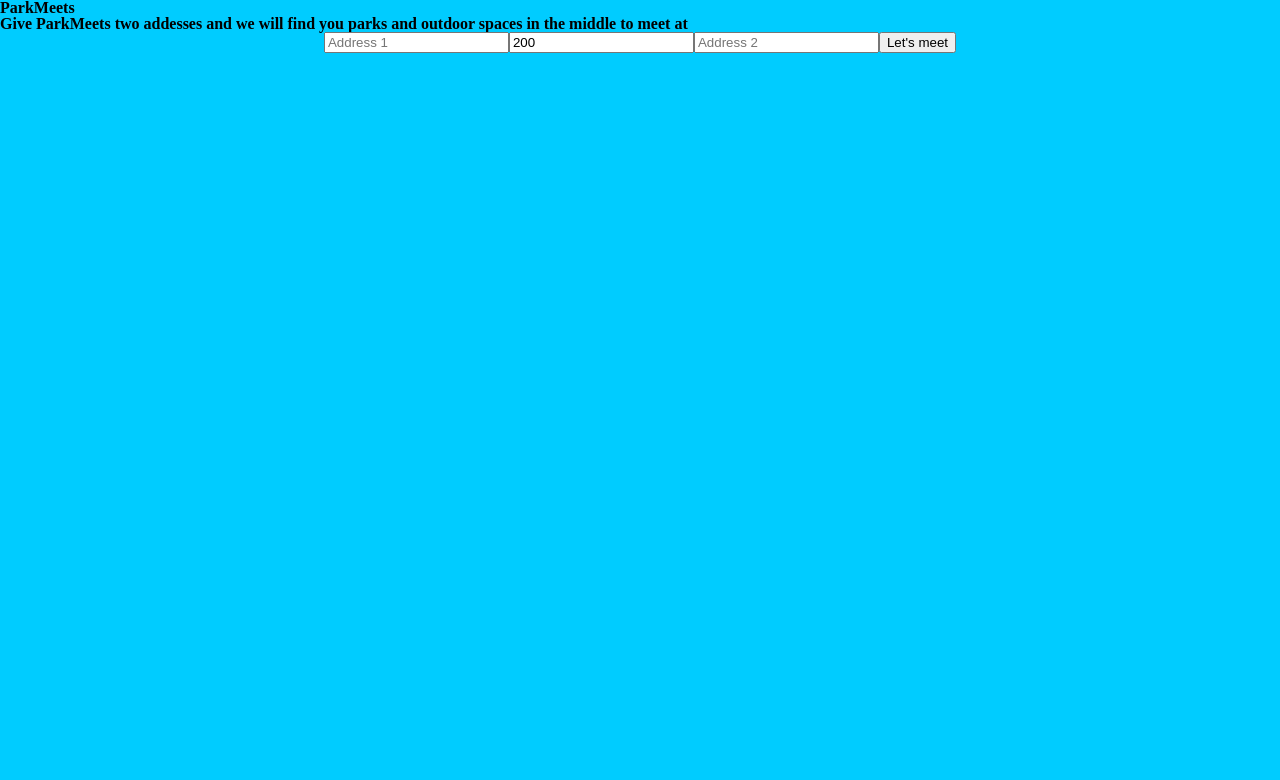
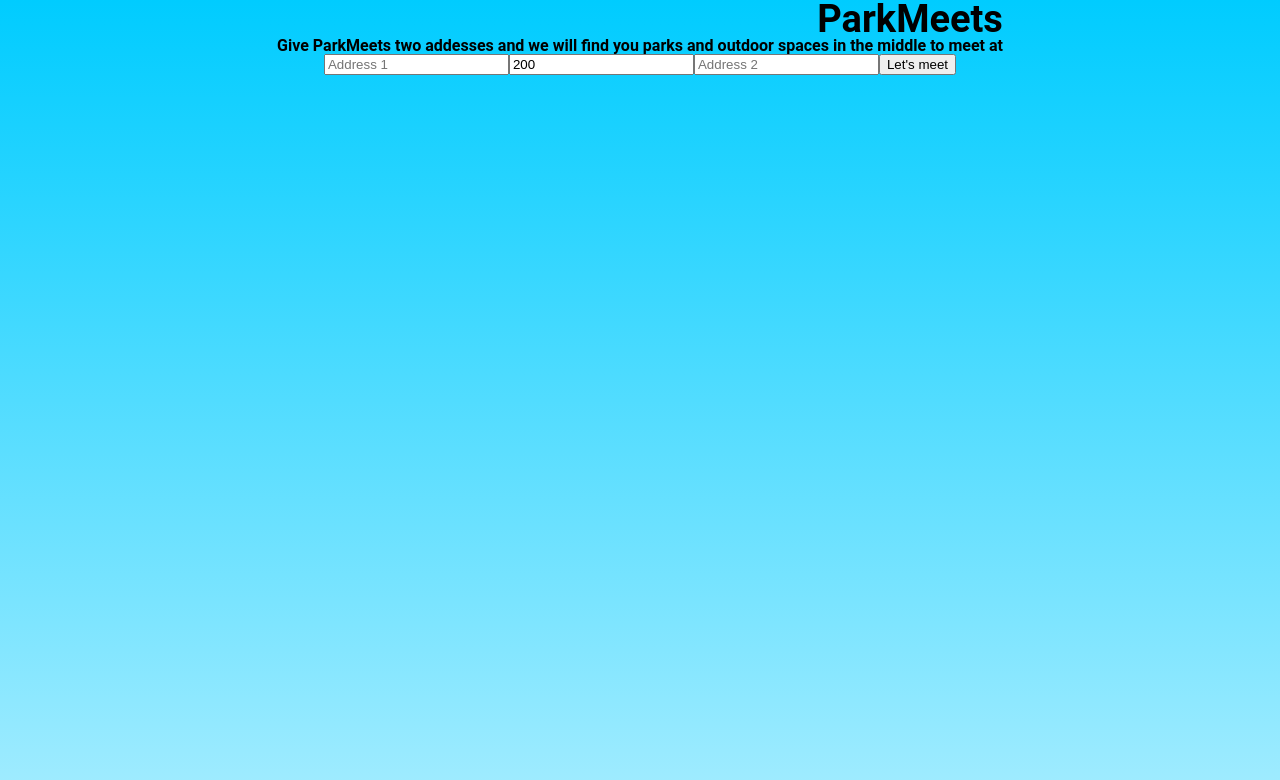
Before and after one commit to HazDuck/park-meets, a React (Create React App) app: page / in a window 1280 px wide. Shown: the top 780 px of the page. Built offline with nearby package versions, Linux system fonts and the light colour scheme.

Commit message:
re npmed and did some lovely styling

```diff
--- a/package.json
+++ b/package.json
@@ -6,6 +6,7 @@
     "@testing-library/jest-dom": "^4.2.4",
     "@testing-library/react": "^9.3.2",
     "@testing-library/user-event": "^7.1.2",
+    "axios": "^0.19.2",
     "node-sass": "^4.14.1",
     "react": "^16.13.1",
     "react-dom": "^16.13.1",
--- a/public/index.html
+++ b/public/index.html
@@ -9,6 +9,7 @@
       content="Web site created using create-react-app"
     />
     <link rel="apple-touch-icon" href="%PUBLIC_URL%/logo192.png" />
+    <!-- <link href="https://fonts.googleapis.com/css2?family=Pacifico&family=Roboto:wght@300;700&display=swap" rel="stylesheet"> -->
     <!--
       manifest.json provides metadata used when your web app is installed on a
       user's mobile device or desktop. See https://developers.google.com/web/fundamentals/web-app-manifest/
--- a/src/App.js
+++ b/src/App.js
@@ -61,10 +61,12 @@ export const App = () => {
   }
 
   return (
-    <>
+    <div className="app-container">
       <div className="title-container">
-        <h1>ParkMeets</h1>
-        <h3>Give ParkMeets two addesses and we will find you parks and outdoor spaces in the middle to meet at</h3>
+        <div className="title-container-inner">
+          <h1>ParkMeets</h1>
+          <h3>Give ParkMeets two addesses and we will find you parks and outdoor spaces in the middle to meet at</h3>
+        </div>
       </div>
       <div className="inputs-container">
         <input
@@ -121,6 +123,6 @@ export const App = () => {
           }
         </div>
       </div>
-    </>
+    </div>
   );
 }
--- a/src/App.scss
+++ b/src/App.scss
@@ -93,8 +93,37 @@ $breakpoints: (
   $small '(min-width: #{$small-breakpoint - 1})'
 );
 
-body {
-  background: #00CCFF;
+.app-container {
+  background-image: linear-gradient(#00CCFF, #a2ecff);
+  background-position: center;
+  background-repeat: no-repeat;
+  font-family: 'Roboto', sans-serif;
+  background-size: cover;
+  height: 100vh;
+}
+
+.title-container {
+  .title-container-inner {
+    width: fit-content;
+    margin: 0 auto;
+    h1 {
+      text-align: center;
+      font-size: 38px;
+
+      @include media-query($medium) {
+        text-align: right;
+      }
+    }
+
+    p {
+      text-align: center;
+      font-weight: 100;
+
+      @include media-query($medium) {
+        text-align: right;
+      }
+    }
+  }
 }
 
 .inputs-container {
```
Also changed, not shown: 1 other file (tests, documents, lock files or other folders).
